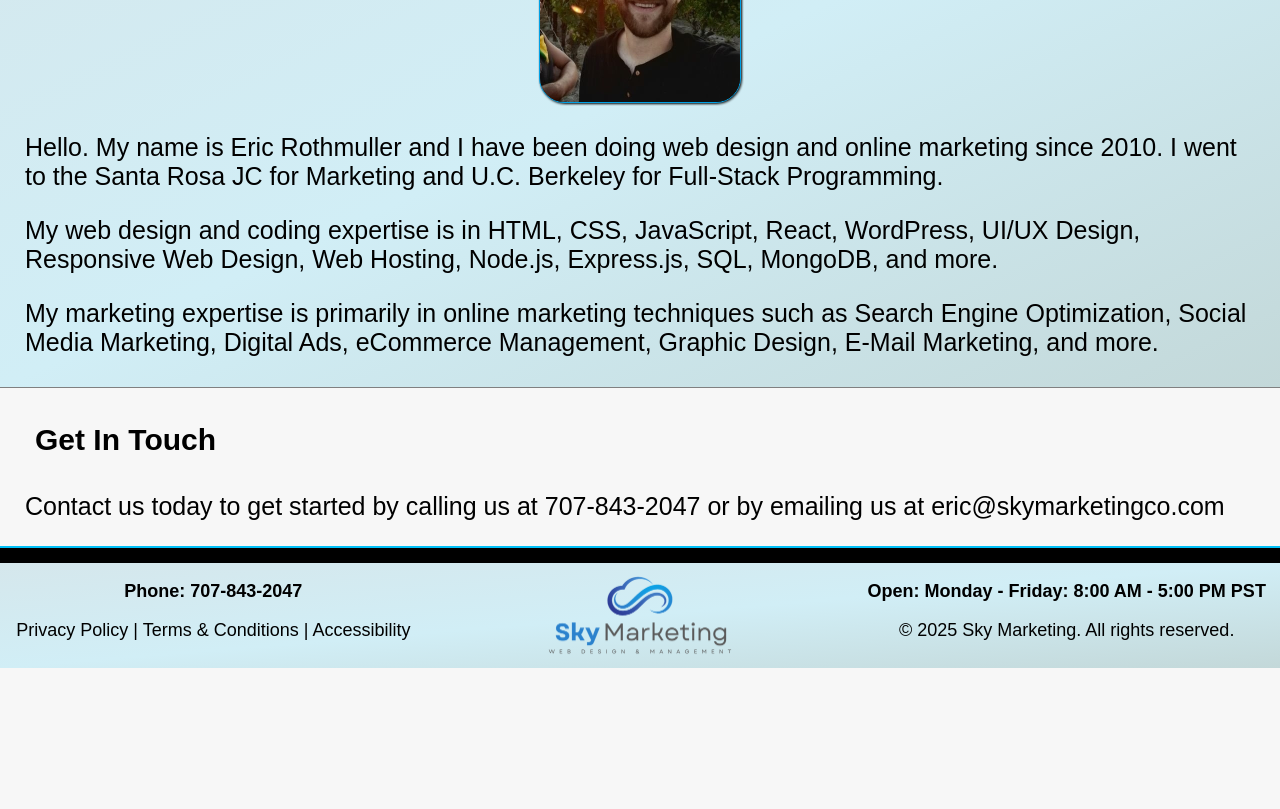
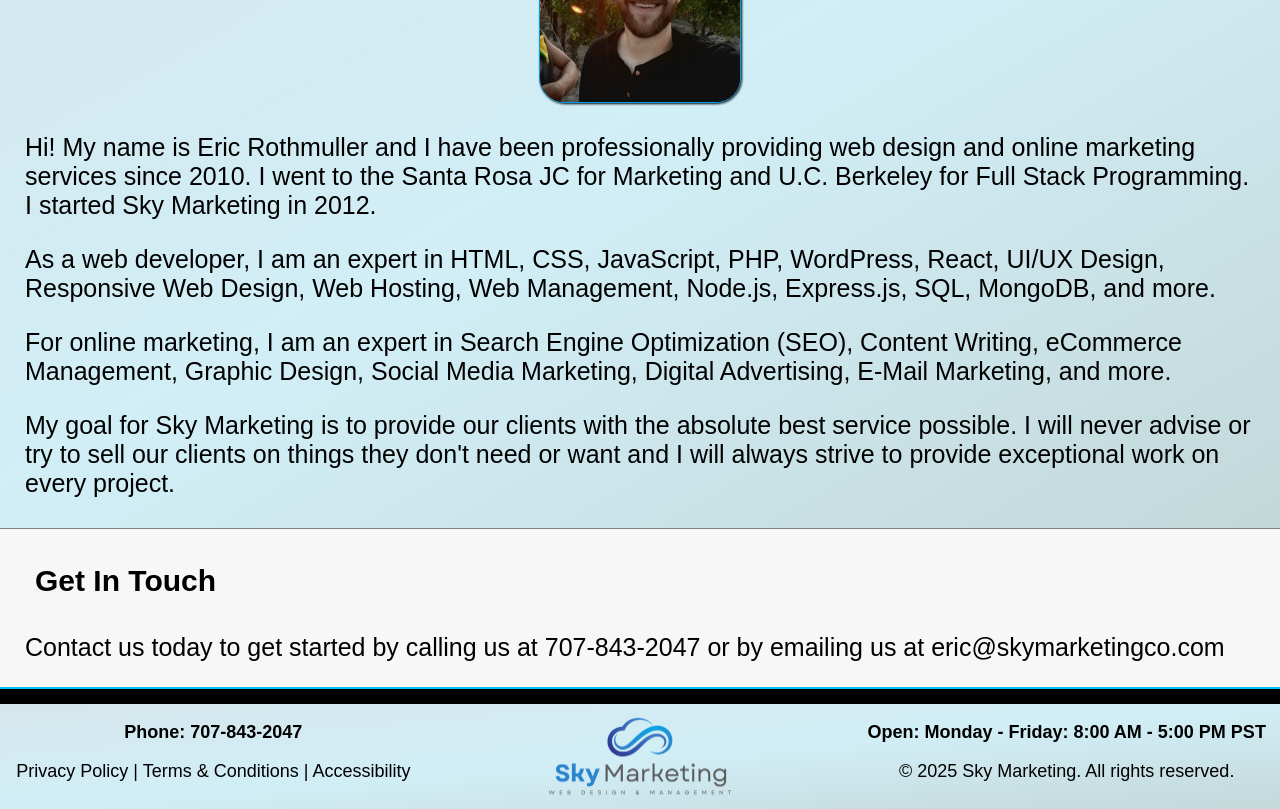
Before and after one commit to ericrothmuller/sky-marketing, a React (Create React App) app: page /about in a window 1280 px wide. Shown: the part 1180-1989 px from the top of the page. Before the commit the page ends 1848 px from the top, so only its background shows below. Built offline with nearby package versions, Linux system fonts and the light colour scheme; a web font is replaced by a local one.

Commit message:
Updated About Us Text

```diff
--- a/src/pages/about.js
+++ b/src/pages/about.js
@@ -19,9 +19,10 @@ return (
 		<div className="coloredDiv">
 			<h2 className="centered bolded">Meet Our Founder</h2>
 			<div className="imgDiv"><img src={Eric} alt="Eric Rothmuller" className="aboutImage" /></div>
-			<p>Hello. My name is Eric Rothmuller and I have been doing web design and online marketing since 2010. I went to the Santa Rosa JC for Marketing and U.C. Berkeley for Full-Stack Programming.</p>
-			<p>My web design and coding expertise is in HTML, CSS, JavaScript, React, WordPress, UI/UX Design, Responsive Web Design, Web Hosting, Node.js, Express.js, SQL, MongoDB, and more.</p>
-			<p>My marketing expertise is primarily in online marketing techniques such as Search Engine Optimization, Social Media Marketing, Digital Ads, eCommerce Management, Graphic Design, E-Mail Marketing, and more.</p>
+			<p>Hi! My name is Eric Rothmuller and I have been professionally providing web design and online marketing services since 2010. I went to the Santa Rosa JC for Marketing and U.C. Berkeley for Full Stack Programming. I started Sky Marketing in 2012.</p>
+			<p>As a web developer, I am an expert in HTML, CSS, JavaScript, PHP, WordPress, React, UI/UX Design, Responsive Web Design, Web Hosting, Web Management, Node.js, Express.js, SQL, MongoDB, and more.</p>
+			<p>For online marketing, I am an expert in Search Engine Optimization (SEO), Content Writing, eCommerce Management, Graphic Design, Social Media Marketing, Digital Advertising, E-Mail Marketing, and more.</p>
+			<p>My goal for Sky Marketing is to provide our clients with the absolute best service possible. I will never advise or try to sell our clients on things they don't need or want and I will always strive to provide exceptional work on every project.</p>
 			</div>
 
 		<h2>Get In Touch</h2>
```
